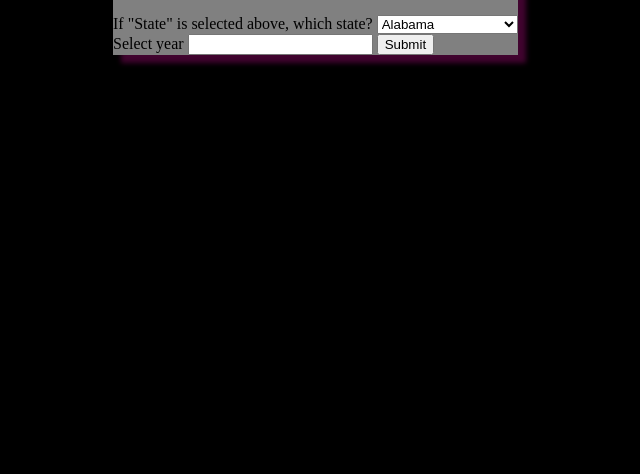
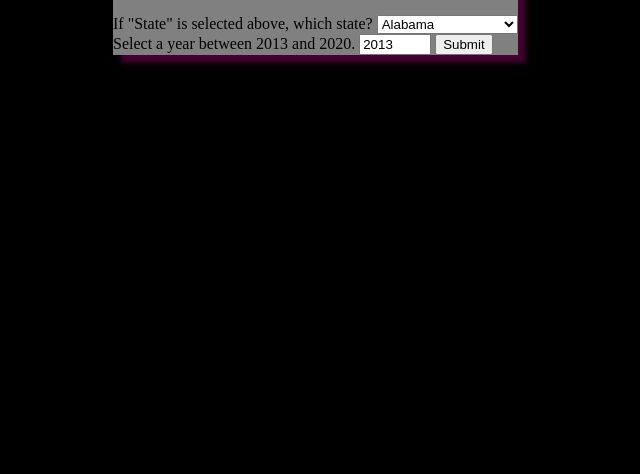
Before and after one commit to twallingford/phase-1-final-project, a plain HTML site: page index.html in a window 1280 px wide. Shown: the part 326-800 px from the top of the page, without its empty margins (335-975 px from the left). Drawn offline with Linux system fonts and the light colour scheme.

Commit message:
Made sure JS was deferred. Added JS functionality to add the correct years to the year selector.

```diff
--- a/index.html
+++ b/index.html
@@ -5,7 +5,7 @@
     <meta http-equiv="X-UA-Compatible" content="IE=edge">
     <meta name="viewport" content="width=device-width, initial-scale=1.0">
     <link rel="stylesheet" href="style.css">
-    <script src="index.js"></script>
+    <script src="index.js" defer></script>
     <title>US State Population Finder</title>
 </head>
 <body>
@@ -78,7 +78,7 @@
                 </select>
             </section>
             <section id="year-section">
-                <label id="year-select-label" for="year-select">Select year</label>
+                <label id="year-select-label" for="year-select"></label>
                 <input name="year-select" type="number" id="submit-year" step="1">
                 <input type="submit" id="submit-button">
             </section>
--- a/index.js
+++ b/index.js
@@ -3,3 +3,13 @@ I just put whatever the current year is minus a certain number. I'm not 100% sur
 but it would be more like what I'd use in the real world than setting the variables to 2013 and 2020*/
 const dateMin = new Date().getFullYear() - 10;
 const dateMax = new Date().getFullYear() - 3;
+
+/*Variables for locations in the HTML*/
+const submitYear = document.querySelector("#submit-year");
+const yearLabel = document.querySelector("#year-select-label");
+
+yearLabel.innerText = `Select a year between ${dateMin} and ${dateMax}.`;
+
+submitYear.setAttribute("min", dateMin);
+submitYear.setAttribute("max", dateMax);
+submitYear.setAttribute("value", dateMin);
```
